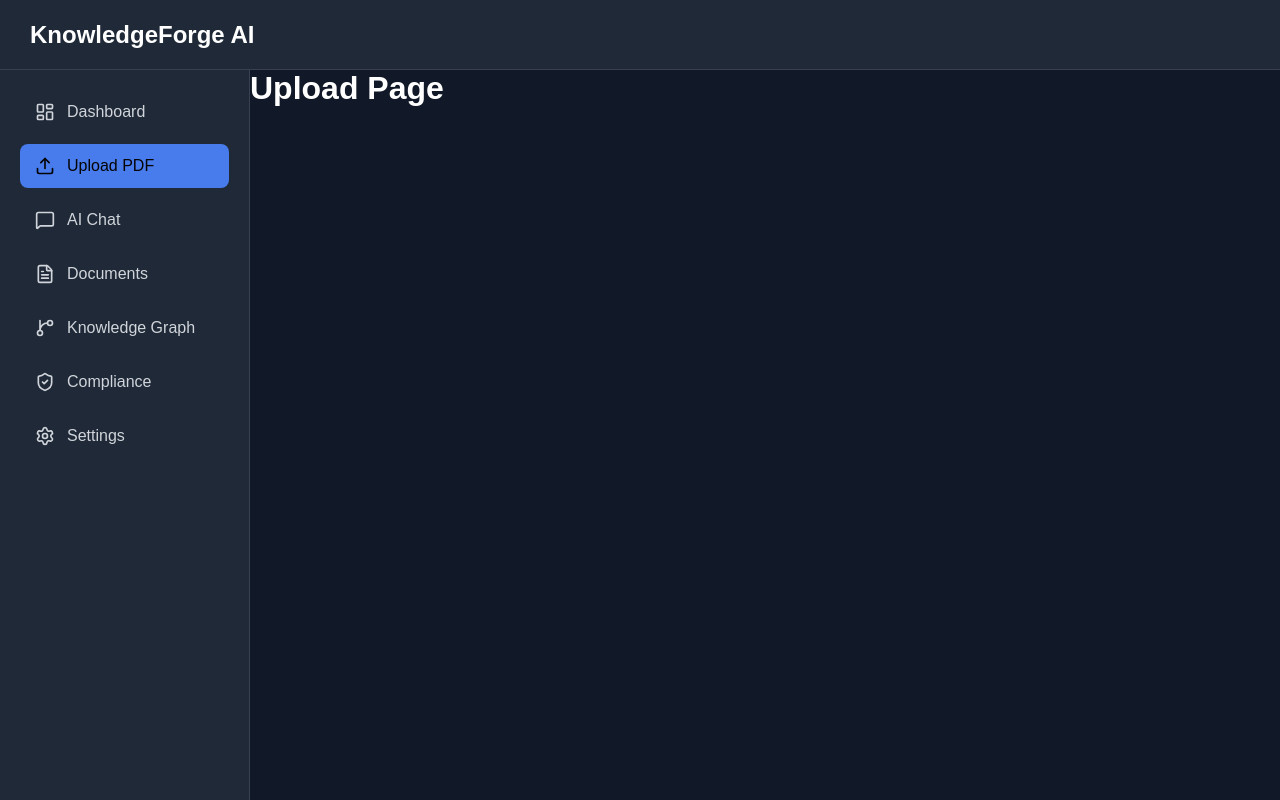
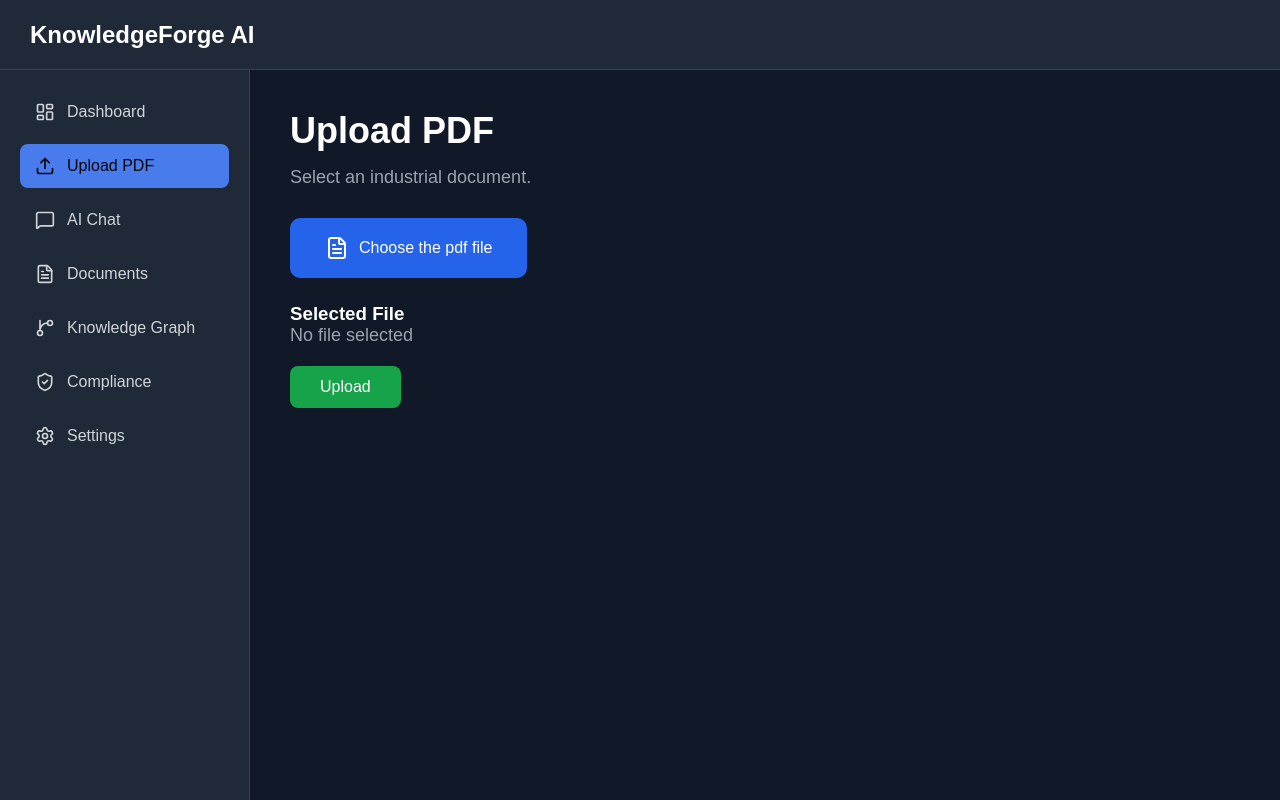
Before and after one commit to ManojAhire/KnowledgeForgeAI, a React app in the folder frontend/: page /upload in a window 1280 px wide. Built offline with nearby package versions, Linux system fonts and the light colour scheme; the HTML template or start-up script is replaced by a standard one.

Commit message:
Add UploadBox component and integrate file upload functionality

```diff
--- /dev/null
+++ b/frontend/src/components/UploadBox.jsx
@@ -0,0 +1,22 @@
+import {FileText} from "lucide-react";
+
+function UploadBox({ onFileSelect }) {
+  return (
+    <div className="upload-box">
+        <label htmlFor="pdf-upload" className="upload-label" >
+            <FileText className="upload-icon" /><span>Choose the pdf file</span>
+        </label>
+
+
+      <input
+        id="pdf-upload"
+        type="file"
+        accept=".pdf"
+        onChange={(e) => onFileSelect(e.target.files[0])}
+        style={{ display: "none" }}
+      />
+    </div>
+  );
+}
+
+export default UploadBox;
--- a/frontend/src/index.css
+++ b/frontend/src/index.css
@@ -105,3 +105,44 @@ body {
 .card:hover h2, .card:hover p {
   color: white;
 }
+
+.upload-box {
+  margin-top: 30px;
+  margin-bottom: 25px;
+}
+
+.upload-label {
+  display: inline-flex;
+  align-items: center;
+  gap: 10px;
+  padding: 18px 35px;
+  background: #2563eb;
+  color: white;
+  border-radius: 10px;
+  cursor: pointer;
+  transition: 0.3s;
+}
+
+.upload-label:hover {
+  background: #1d4ed8;
+}
+
+
+
+.selected-file {
+  margin: 20px 0;
+}
+
+.upload-b {
+  padding: 12px 30px;
+  border: none;
+  border-radius: 8px;
+  background: #16a34a;
+  color: white;
+  cursor: pointer;
+  font-size: 16px;
+}
+
+.upload-b:hover {
+  background: #15803d;
+}
--- a/frontend/src/pages/Upload.jsx
+++ b/frontend/src/pages/Upload.jsx
@@ -1,5 +1,37 @@
+import {useState} from "react";
+import UploadBox from "../components/UploadBox";
+
+
+
 function Upload() {
-  return <h1>Upload Page</h1>;
+
+    const [SelectedFile, setSelectedFile] = useState(null);
+
+
+
+  return (
+    <div className="dashboard" >
+        <h1>Upload PDF</h1>
+        <p>
+            Select an industrial document.
+        </p>
+        <UploadBox onFileSelect={setSelectedFile} />
+
+        <div className="selected-file">
+            <h3>Selected File</h3>
+
+            <p>
+                {SelectedFile ? SelectedFile.name : "No file selected"}
+            </p>
+
+        </div>
+
+        <button className="upload-b">
+            Upload
+        </button>
+
+    </div>
+  );
 }
 
 export default Upload;
```
